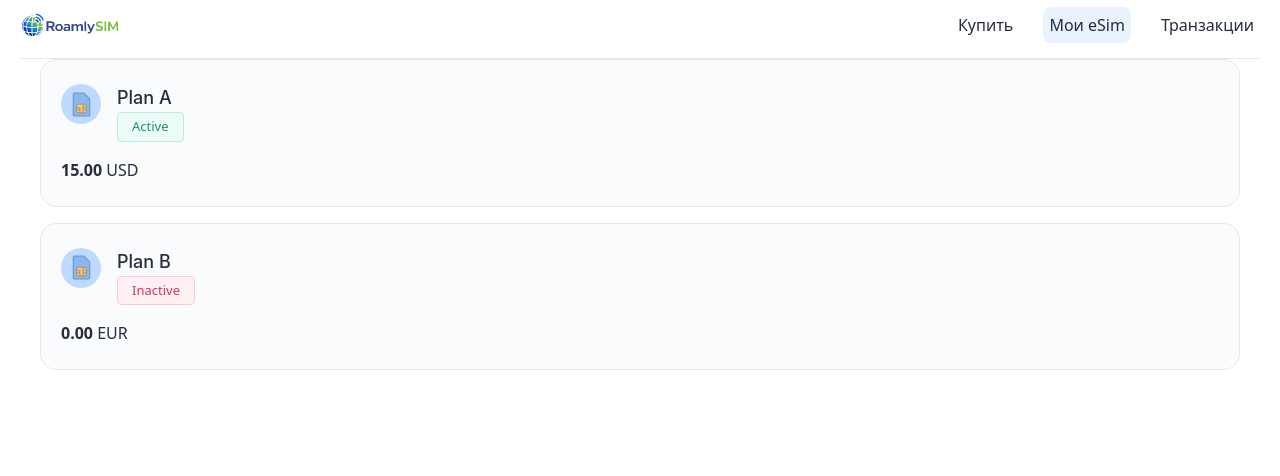
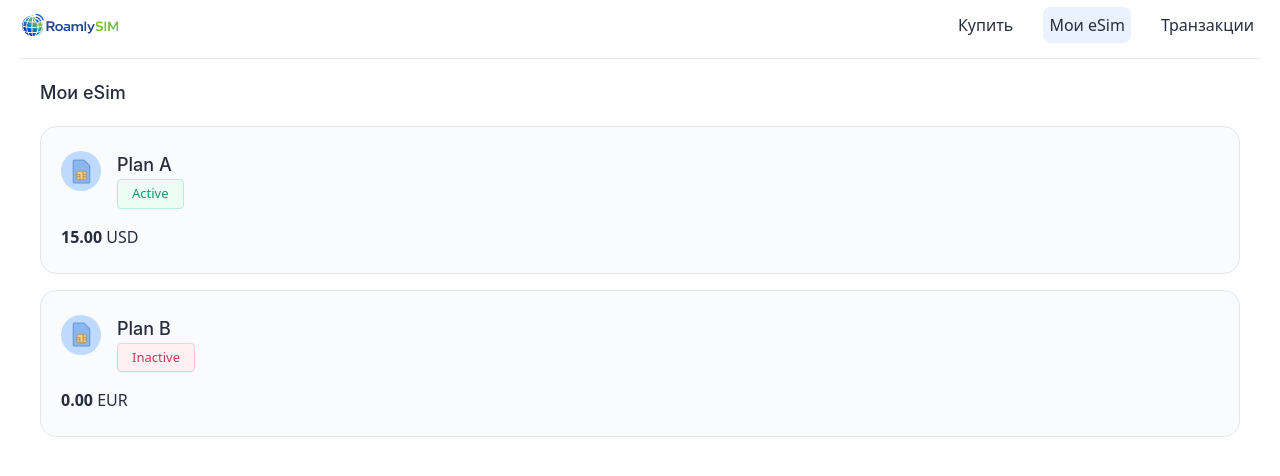
Before and after one commit to AnastasiaYes/eSim, a React (Vite) app: page /my-esims in a window 1280 px wide. Shown: the top 476 px of the page. Built offline with nearby package versions, Linux system fonts and the light colour scheme.

Commit message:
add SectionHeader in the pages

```diff
--- a/src/pages/Home.tsx
+++ b/src/pages/Home.tsx
@@ -1,6 +1,7 @@
 import {CountryTabs} from "@/app/shared/ui/CountryTabs/CountryTabs.tsx";
 import {EsimPlanCard} from "@/app/shared/ui/EsimPlanCard/EsimPlanCard.tsx";
 import type {FC} from "react";
+import {SectionHeader} from "@/app/shared/ui/SectionHeader/SectionHeader.tsx";
 
 const Home: FC = () => {
     const countries = ["Армения", "Россия", "Грузия", "Беларусь"];
@@ -33,6 +34,7 @@ const Home: FC = () => {
     ];
     return (
         <section className="px-[var(--page-inline-padding)] max-w-[1240px] mx-auto">
+            <SectionHeader text="Купить eSim"/>
             <CountryTabs country={countries}/>
             <div className="grid grid-cols-[repeat(auto-fill,minmax(220px,1fr))] gap-4 max-w-[1240px] mx-auto">
                 {esimPlans.map((plan) => (
--- a/src/pages/MyEsims.tsx
+++ b/src/pages/MyEsims.tsx
@@ -1,5 +1,6 @@
 import type {FC} from "react";
 import {type EsimPlan, PurchasedPlanEsimCard} from "@/app/shared/ui/PurchasedPlanEsimCard/PurchasedPlanEsimCard.tsx";
+import {SectionHeader} from "@/app/shared/ui/SectionHeader/SectionHeader.tsx";
 
 const MyEsims: FC = () => {
     const myPlans = [
@@ -13,7 +14,7 @@ const MyEsims: FC = () => {
 
     return(
         <section className="px-[var(--page-inline-padding)] max-w-[1240px] mx-auto">
-
+            <SectionHeader text="Мои eSim"/>
             <PurchasedPlanEsimCard plans={myPlans}  goToDetails={handleClick} />
         </section>
     )
```
